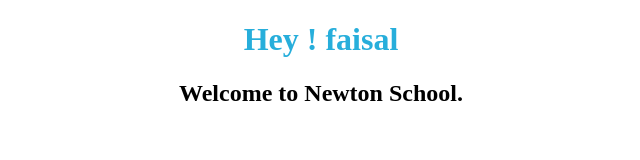
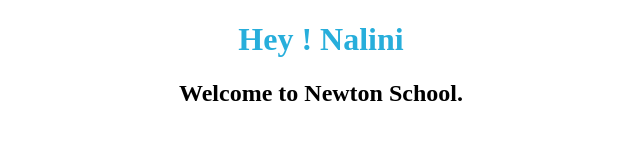
Before and after one commit to faisalalim1/ReactJS-What-is-virtual-dom-Introducing-JSX-Building-a-First-Custom-Functiona-...---Post-Class---, a React app: page / in a window 1280 px wide. Shown: the top 160 px of the page, without its empty margins (319-959 px from the left). Built offline with nearby package versions, Linux system fonts and the light colour scheme.

Commit message:
Update App.js

```diff
--- a/src/components/App.js
+++ b/src/components/App.js
@@ -1,11 +1,10 @@
-import React from "react";
+import React, {Component, useState}  from "react";
 import '../styles/App.css';
 import Welcome from './Welcome';
 
 const App = () => {
-  // let name = "faisal";
   return (
-    <Welcome name={"faisal"} />
+    <Welcome name="Nalini" />
   )
 }
 
```
